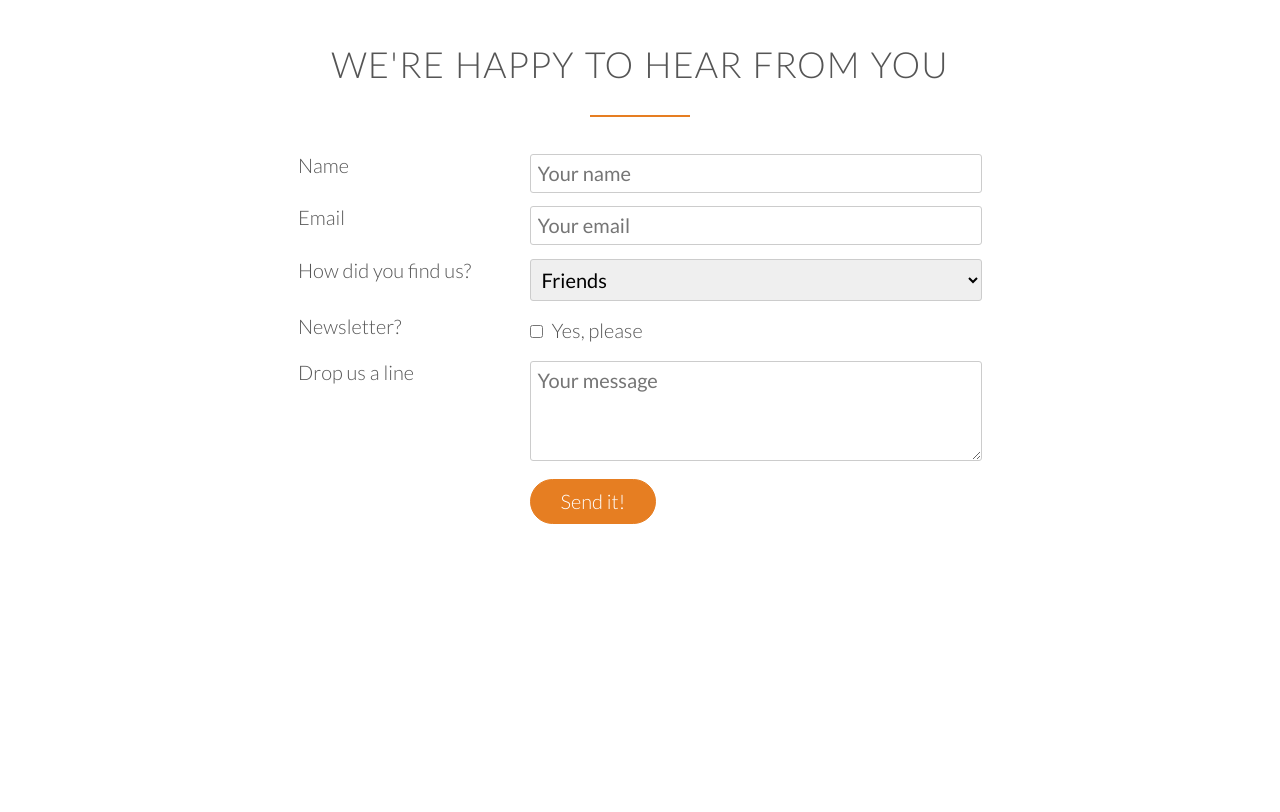
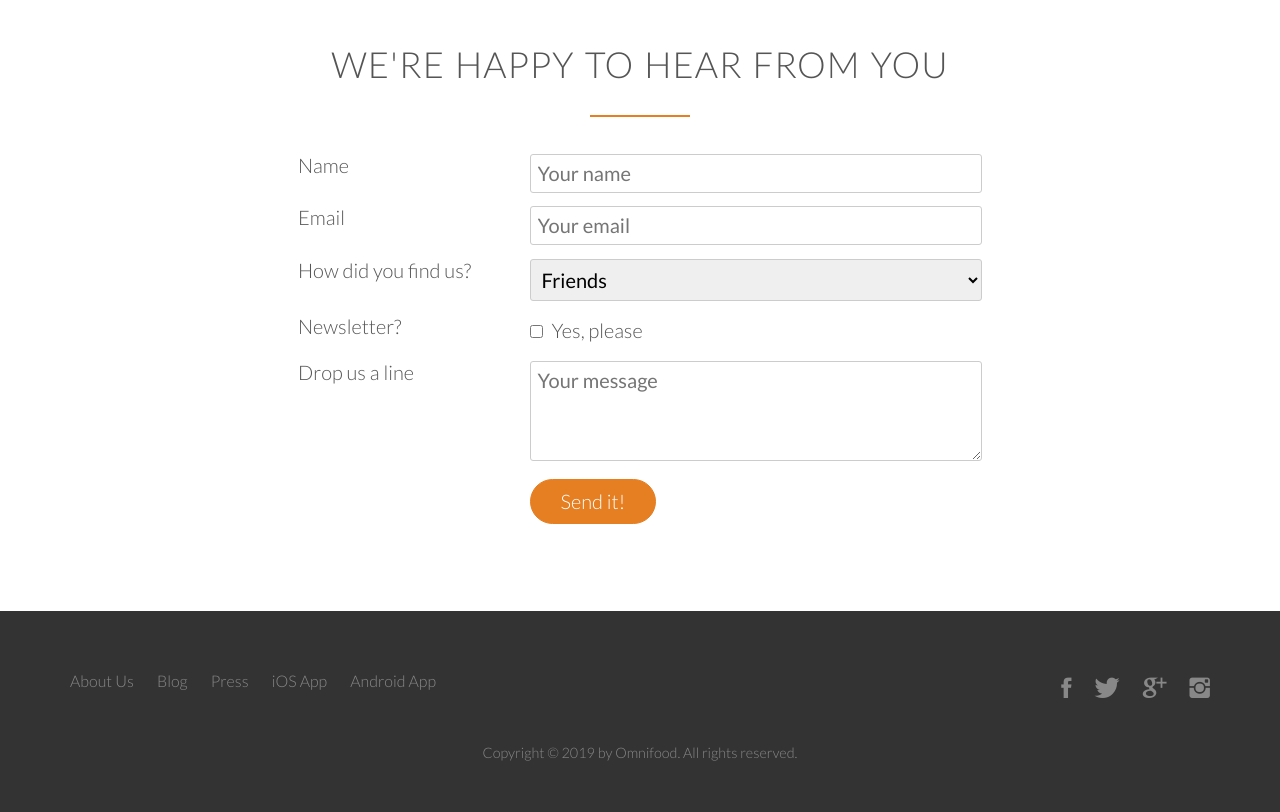
Before and after one commit to nguyenchris/omnifood, a plain HTML site: page index.html in a window 1280 px wide. Shown: the part 4627-5439 px from the top of the page. Before the commit the page ends 5238 px from the top, so only its background shows below. Drawn offline with Linux system fonts and the light colour scheme; files whose address does not match are found by name.

Commit message:
completed footer

```diff
--- a/assets/css/style.css
+++ b/assets/css/style.css
@@ -465,3 +465,83 @@ input[type=checkbox] {
 *:focus {
   outline: none;
 }
+
+/* FOOTER */
+
+footer {
+  background-color: #333;
+  padding: 50px;
+  font-size: 80%;
+}
+
+.footer-nav {
+  list-style: none;
+  float: left;
+}
+
+.social-links {
+  list-style: none;
+  float: right;
+}
+
+.footer-nav li,
+.social-links li {
+  display: inline-block;
+  margin-right: 20px;
+}
+
+.footer-nav li:last-child,
+.social-links li:last-child {
+  margin-right: 0;
+}
+
+.footer-nav li a:link,
+.footer-nav li a:visited,
+.social-links li a:link,
+.social-links li a:visited {
+  text-decoration: none;
+  border: 0;
+  color: #888;
+  transition: color 0.2s;
+}
+
+.footer-nav li a:hover,
+.footer-nav li a:active {
+  color: #ddd;
+}
+
+.social-links li a:link,
+.social-links li a:visited {
+  font-size: 170%;
+}
+
+.ion-social-facebook:hover,
+.ion-social-twitter:hover,
+.ion-social-googleplus:hover,
+.ion-social-instagram:hover {
+  transition: color 0.2s;
+}
+
+
+.ion-social-facebook:hover {
+  color: #1877f2;
+}
+
+.ion-social-twitter:hover {
+  color: #1da1f2;
+}
+
+.ion-social-googleplus:hover {
+  color: #4285f4;
+}
+
+.ion-social-instagram:hover {
+  color: #c32aa3;
+}
+
+footer p {
+  color: #888;
+  text-align: center;
+  margin-top: 30px;
+  font-size: 90%;
+}
--- a/index.html
+++ b/index.html
@@ -401,6 +401,33 @@
     </div>
   </section>
 
+  <footer>
+    <div class="row">
+      <div class="col span-1-of-2">
+        <ul class="footer-nav">
+          <li><a href="#">About Us</a></li>
+          <li><a href="#">Blog</a></li>
+          <li><a href="#">Press</a></li>
+          <li><a href="#">iOS App</a></li>
+          <li><a href="#">Android App</a></li>
+        </ul>
+      </div>
+      <div class="col span-1-of-2">
+        <ul class="social-links">
+          <li><a href="#"><i class="ion-social-facebook"></i></a></li>
+          <li><a href="#"><i class="ion-social-twitter"></i></a></li>
+          <li><a href="#"><i class="ion-social-googleplus"></i></a></li>
+          <li><a href="#"><i class="ion-social-instagram"></i></a></li>
+        </ul>
+      </div>
+    </div>
+    <div class="row">
+      <p>
+        Copyright &copy; 2019 by Omnifood. All rights reserved.
+      </p>
+    </div>
+  </footer>
+
 
 
 </body>
```
